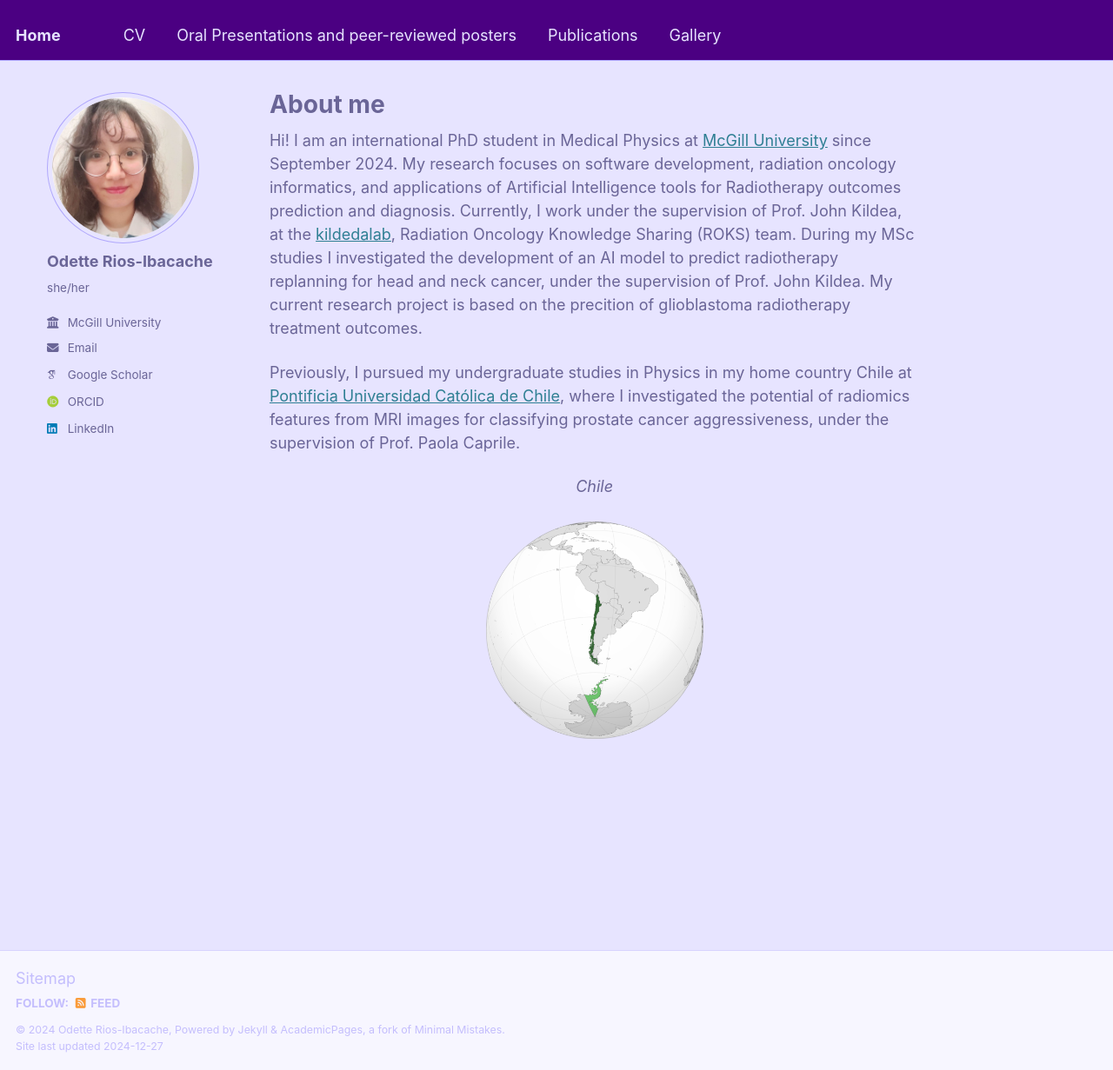
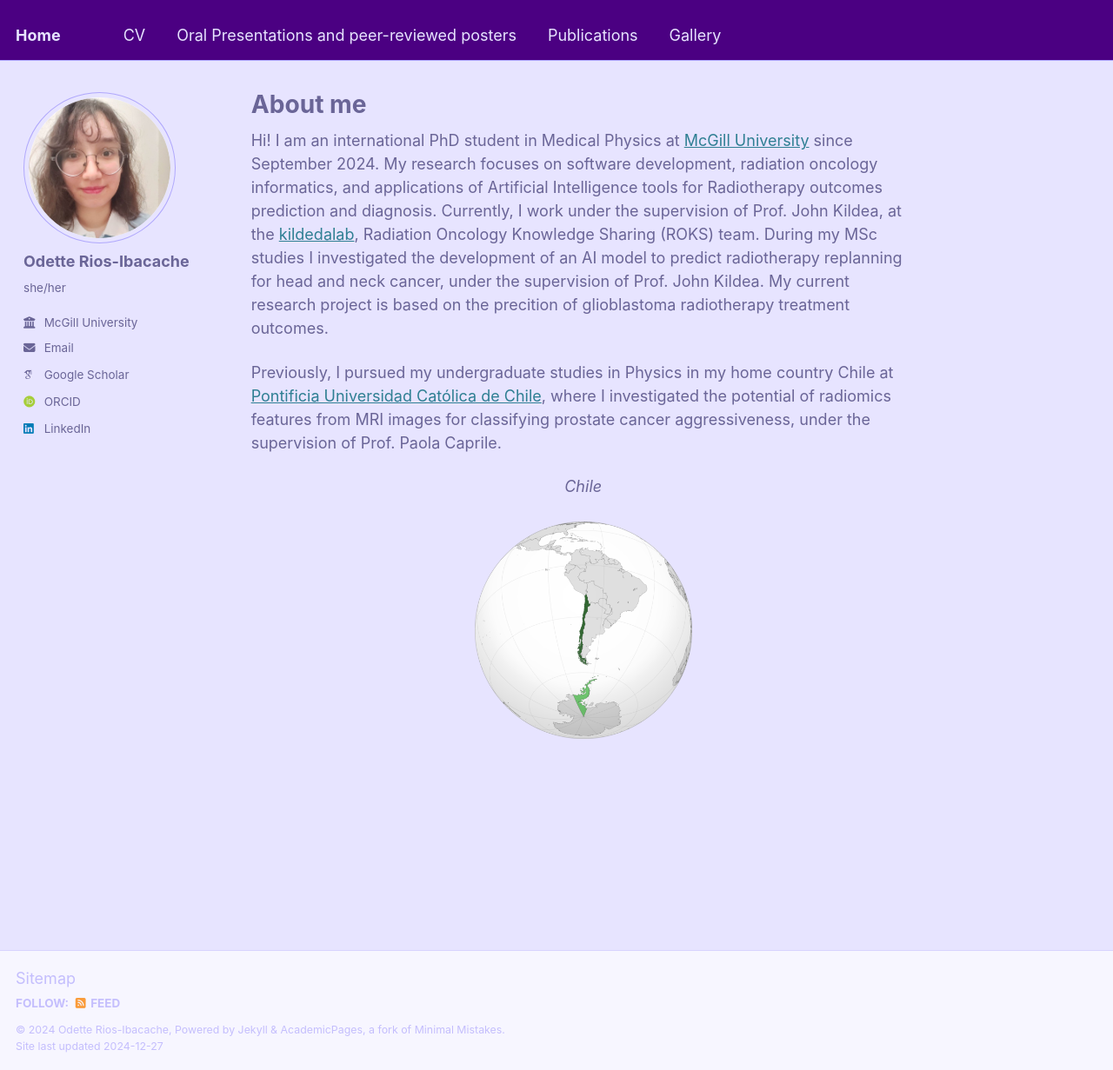
Before and after one commit to OdetteRiosI/odetteriosi.github.io, a Jekyll site: the page built from _pages/about.md, in a window 1280 px wide and 1231 px high. Shown: the whole window at 87% size. Built offline with Jekyll 4.4.1, drawn with Linux system fonts in a browser that asks for light colours; some web fonts are replaced.

Commit message:
Update _page.scss

```diff
--- a/_sass/_page.scss
+++ b/_sass/_page.scss
@@ -6,7 +6,7 @@
   @include container;
   @include clearfix;
   margin-top: 2em;
-  padding-left: 3em;
+  padding-left: 1.5em;
   padding-right: 1em;
   animation: intro 0.3s both;
   animation-delay: 0.35s;
```
